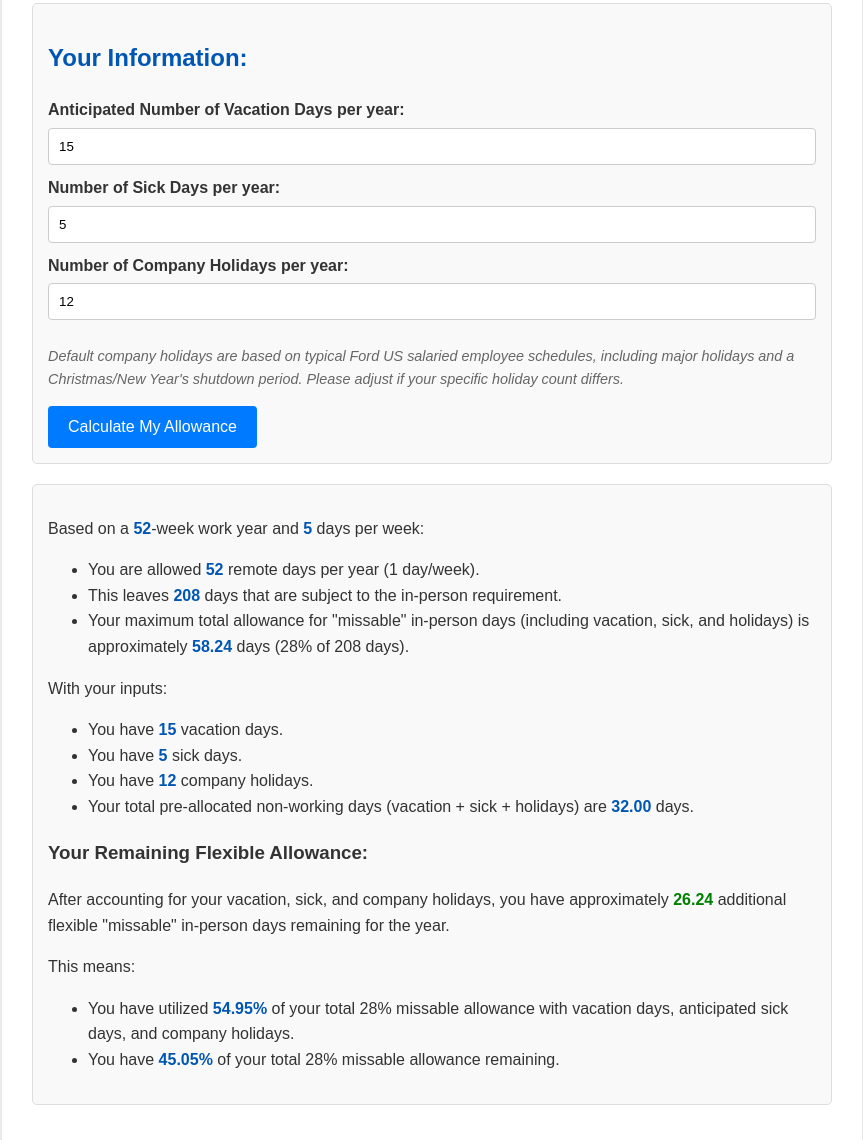
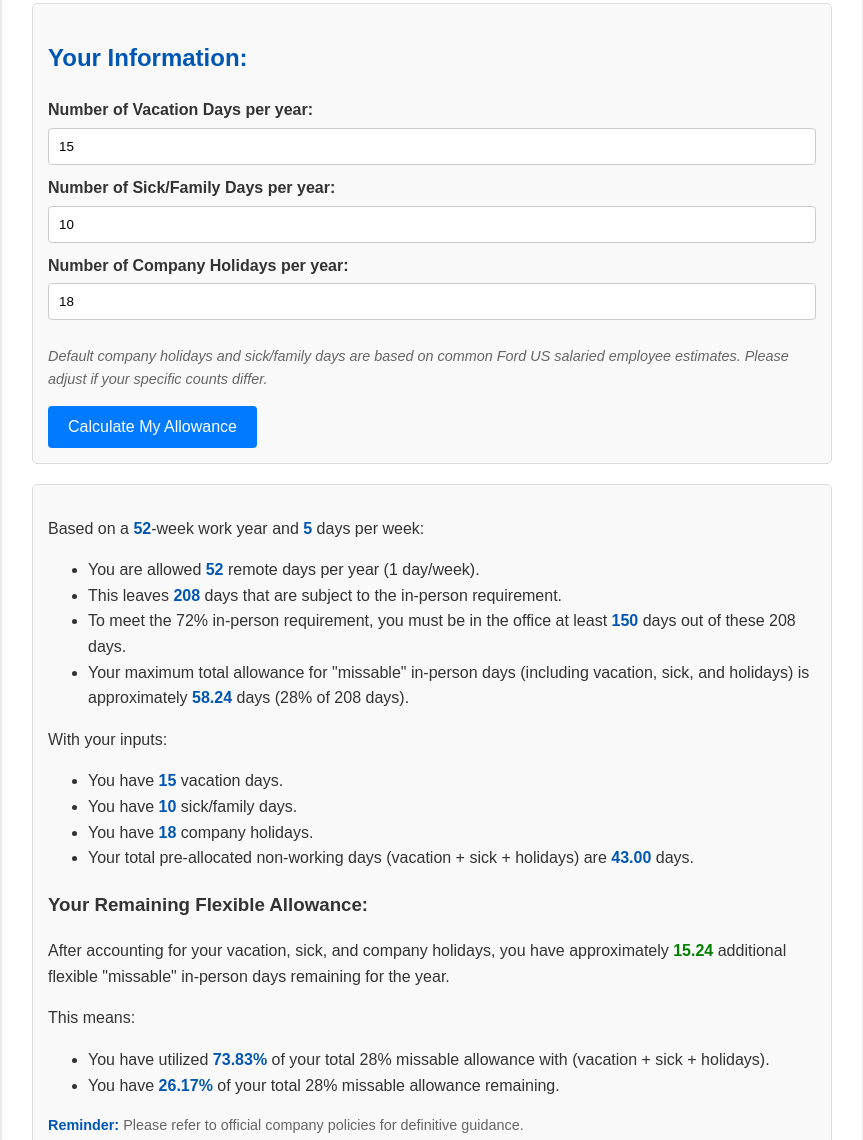
Before and after one commit to ClarkMCallander/In-person-Attendance-Calculator, a plain HTML site: page index.html in a window 1280 px wide. Shown: the part 415-1555 px from the top of the page, without its empty margins (208-1071 px from the left). Drawn offline with Linux system fonts and the light colour scheme.

Commit message:
Update index.html

```diff
--- a/index.html
+++ b/index.html
@@ -83,16 +83,16 @@
 
         <div class="input-section">
             <h2>Your Information:</h2>
-            <label for="vacationDays">Anticipated Number of Vacation Days per year:</label>
+            <label for="vacationDays">Number of Vacation Days per year:</label>
             <input type="number" id="vacationDays" value="15" min="0">
 
-            <label for="sickDays">Number of Sick Days per year:</label>
-            <input type="number" id="sickDays" value="5" min="0">
+            <label for="sickDays">Number of Sick/Family Days per year:</label>
+            <input type="number" id="sickDays" value="10" min="0">
 
             <label for="companyHolidays">Number of Company Holidays per year:</label>
-            <input type="number" id="companyHolidays" value="12" min="0">
+            <input type="number" id="companyHolidays" value="18" min="0">
             <p class="note">
-                <em>Default company holidays are based on typical Ford US salaried employee schedules, including major holidays and a Christmas/New Year's shutdown period. Please adjust if your specific holiday count differs.</em>
+                <em>Default company holidays and sick/family days are based on common Ford US salaried employee estimates. Please adjust if your specific counts differ.</em>
             </p>
 
             <button onclick="calculateDays()">Calculate My Allowance</button>
@@ -113,10 +113,17 @@
             const weeklyRemoteDaysAllowed = 1;
             const annualRemoteDaysAllowed = totalWorkWeeks * weeklyRemoteDaysAllowed; // 52 days
 
+            // Days that are *not* the weekly remote day, and are subject to the 72% in-person rule
             const mandatoryInPersonDaysPool = totalAnnualWorkingDays - annualRemoteDaysAllowed; // 208 days
 
             const maxMissablePercentage = 0.28; // 28%
+            const minInPersonPercentage = 0.72; // 72%
+
+            // Maximum number of days that can be "missed" from the mandatory in-person pool
             const maxMissableInPersonAllowance = mandatoryInPersonDaysPool * maxMissablePercentage; // 208 * 0.28 = 58.24 days
+
+            // Minimum number of days that MUST be in-person from the mandatory in-person pool
+            const minRequiredInPersonDays = mandatoryInPersonDaysPool * minInPersonPercentage; // 208 * 0.72 = 149.76 days
 
             // Get user inputs
             const vacationDays = parseFloat(document.getElementById('vacationDays').value) || 0;
@@ -134,12 +141,13 @@
                 <ul>
                     <li>You are allowed <strong>${annualRemoteDaysAllowed}</strong> remote days per year (1 day/week).</li>
                     <li>This leaves <strong>${mandatoryInPersonDaysPool}</strong> days that are subject to the in-person requirement.</li>
+                    <li>To meet the 72% in-person requirement, you must be in the office at least <strong>${Math.ceil(minRequiredInPersonDays)}</strong> days out of these ${mandatoryInPersonDaysPool} days.</li>
                     <li>Your maximum total allowance for "missable" in-person days (including vacation, sick, and holidays) is approximately <strong>${maxMissableInPersonAllowance.toFixed(2)}</strong> days (28% of ${mandatoryInPersonDaysPool} days).</li>
                 </ul>
                 <p>With your inputs:</p>
                 <ul>
                     <li>You have <strong>${vacationDays}</strong> vacation days.</li>
-                    <li>You have <strong>${sickDays}</strong> sick days.</li>
+                    <li>You have <strong>${sickDays}</strong> sick/family days.</li>
                     <li>You have <strong>${companyHolidays}</strong> company holidays.</li>
                     <li>Your total pre-allocated non-working days (vacation + sick + holidays) are <strong>${totalUsedAllowance.toFixed(2)}</strong> days.</li>
                 </ul>
@@ -147,10 +155,13 @@
                 <p>After accounting for your vacation, sick, and company holidays, you have approximately <strong><span style="color: ${remainingFlexDays < 0 ? 'red' : 'green'}; font-weight: bold;">${remainingFlexDays.toFixed(2)}</span></strong> additional flexible "missable" in-person days remaining for the year.</p>
                 <p>This means:</p>
                 <ul>
-                    <li>You have utilized <strong>${percentageUsedOfAllowance.toFixed(2)}%</strong> of your total 28% missable allowance with vacation days, anticipated sick days, and company holidays.</li>
+                    <li>You have utilized <strong>${percentageUsedOfAllowance.toFixed(2)}%</strong> of your total 28% missable allowance with (vacation + sick + holidays).</li>
                     <li>You have <strong>${percentageRemainingOfAllowance.toFixed(2)}%</strong> of your total 28% missable allowance remaining.</li>
                 </ul>
-                ${remainingFlexDays < 0 ? `<p style="color: red; font-weight: bold;">Warning: You have exceeded your 28% missable allowance by ${Math.abs(remainingFlexDays).toFixed(2)} days. You may need to adjust your in-person attendance or day usage.</p>` : ''}
+                ${remainingFlexDays < 0 ? `<p style="color: red; font-weight: bold;"><strong>Warning:</strong> You have exceeded your 28% missable allowance by ${Math.abs(remainingFlexDays).toFixed(2)} days. You may need to adjust your in-person attendance or day usage.</p>` : ''}
+                <div class="note">
+                    <strong>Reminder:</strong> Please refer to official company policies for definitive guidance.
+                </div>
             `;
         }
         // Run calculation on load for default values
```
